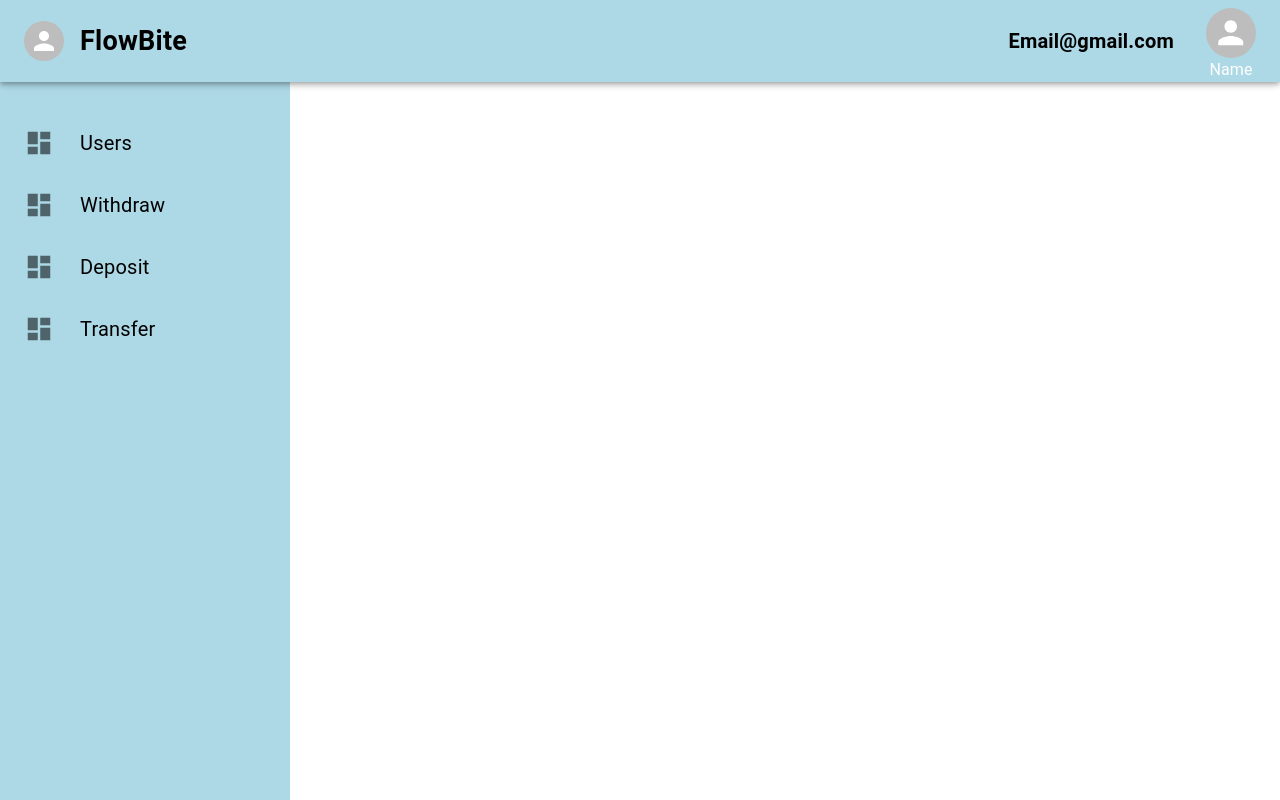
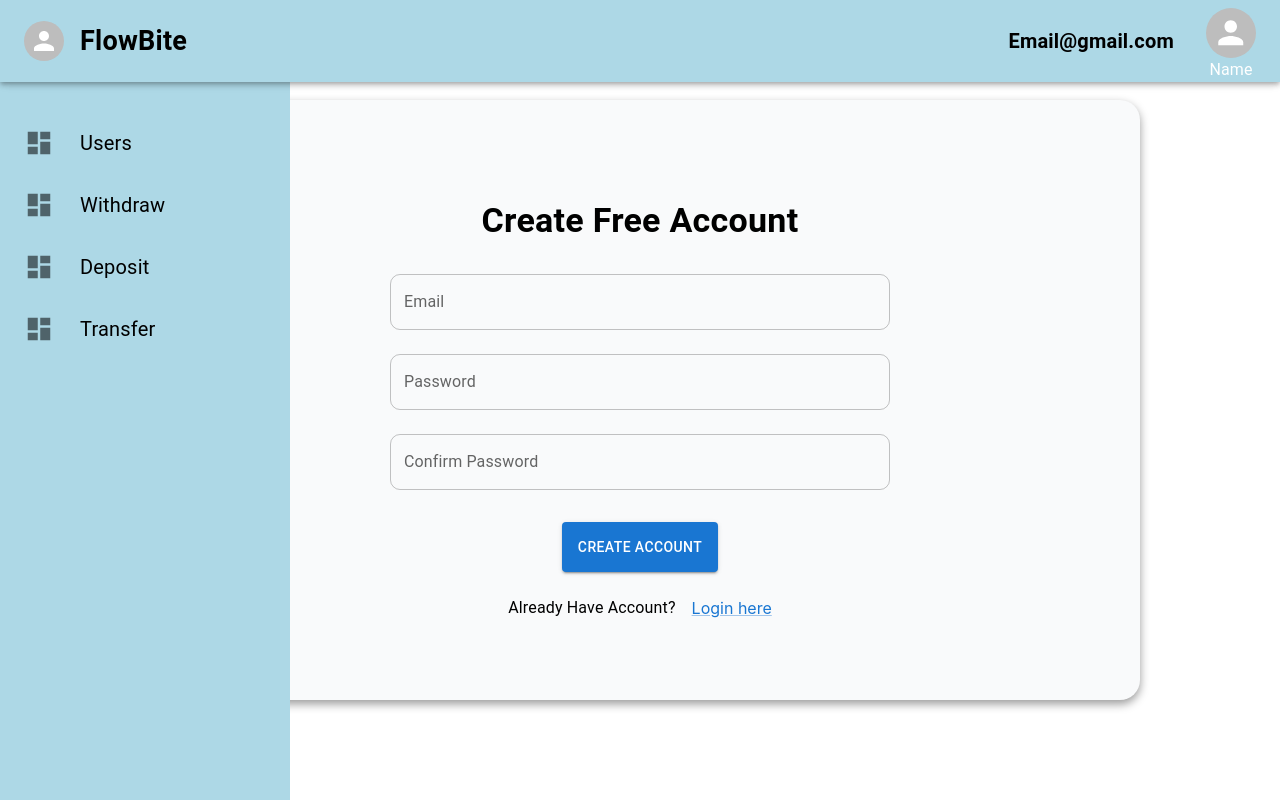
Before and after one commit to saadshahid22339922/e-banking, a React (Create React App) app in the folder frontend/: page /signUp in a window 1280 px wide. Built offline with nearby package versions, Linux system fonts and the light colour scheme.

Commit message:
added-withdraw-deposit-page

```diff
--- a/frontend/package.json
+++ b/frontend/package.json
@@ -5,6 +5,7 @@
   "dependencies": {
     "@emotion/react": "^11.11.1",
     "@emotion/styled": "^11.11.0",
+    "@material-ui/styles": "^4.11.5",
     "@mui/icons-material": "^5.14.1",
     "@mui/material": "^5.14.8",
     "@testing-library/jest-dom": "^5.17.0",
--- a/frontend/src/App.js
+++ b/frontend/src/App.js
@@ -1,5 +1,5 @@
 import * as React from "react";
-import { Header, Sidebar } from "./pages";
+import { Header, Sidebar,SignIn ,SignUp,Withdraw,Deposit} from "./pages";
 
 import { Route, Routes } from "react-router-dom";
 
@@ -10,7 +10,10 @@ function App() {
       <Sidebar/>
 
       <Routes>
-        {/* <Route path="/withdraw" element={<SignIn />}></Route> */}
+        <Route path="/signIn" element={<SignIn />}></Route>
+        <Route path="/signUp" element={<SignUp />}></Route>
+        <Route path="/withdraw" element={<Withdraw />}></Route>
+        <Route path="/deposit" element={<Deposit />}></Route>
       </Routes>
     </div>
   );
--- /dev/null
+++ b/frontend/src/pages/Deposit.jsx
@@ -0,0 +1,93 @@
+import { Box, Button, Input, TextField, Typography } from "@mui/material";
+import CloudUploadIcon from "@mui/icons-material/CloudUpload";
+import { styled } from "@mui/material/styles";
+import React, { useState } from "react";
+
+const VisuallyHiddenInput = styled("input")`
+  clip: rect(0 0 0 0);
+  clip-path: inset(50%);
+  height: 20px;
+  overflow: hidden;
+  position: absolute;
+  bottom: 0;
+  left: 0;
+  white-space: nowrap;
+  width: 1px;
+`;
+
+const Deposit = () => {
+  const [selectedFileName, setSelectedFileName] = useState(""); // State to store selected file name
+
+  // Function to handle file selection
+  const handleFileSelect = (e) => {
+    console.log(e)
+    const fileName = e.target.files[0]?.name || ""; // Get the selected file's name
+
+    setSelectedFileName(fileName); // Update the state with the selected file name
+  };
+
+  return (
+    <Box
+      sx={{
+        width: `calc(100%-290px)`,
+        ml: `290px`,
+        pt: 10,
+        display: "flex",
+        alignItems: "center",
+        justifyContent: "center",
+      }}
+    >
+      <Box
+        sx={{
+          mt: 30,
+          width: "700px",
+          display: "flex",
+          alignItems: "center",
+          flexDirection: "column",
+        }}
+      >
+        <Typography sx={{ fontWeight: "bold", fontSize: "40px" }}>
+          Deposit
+        </Typography>
+        <TextField
+          sx={{
+            width: "100%",
+            mt: 4,
+            "& .MuiOutlinedInput-root": {
+              "& fieldset": {
+                borderRadius: `10px`,
+              },
+            },
+          }}
+          label="Amount"
+          type="number"
+          name="Amount"
+          size="medium"
+        />
+        <Button sx={{mt:2}}
+          component="label"
+          variant="contained"
+          startIcon={<CloudUploadIcon />}
+        >
+          Upload a Image
+          <VisuallyHiddenInput type="file" onChange={handleFileSelect} />
+        </Button>
+        {/* Display the selected file name */}
+        {selectedFileName && (
+          <Typography sx={{ mt: 2 }}>
+            Selected File: {selectedFileName}
+          </Typography>
+        )}
+        <Button
+          type="submit"
+          variant="contained"
+          sx={{width:"150px", mt: 10, height: `50px` ,alignSelf:"end"}}
+        >
+          Submit
+        </Button>
+      </Box>
+    </Box>
+  );
+};
+
+export default Deposit;
--- a/frontend/src/pages/Sidebar.jsx
+++ b/frontend/src/pages/Sidebar.jsx
@@ -24,12 +24,12 @@ const Sidebar = () => {
   return (
     <Box
       sx={{
-        display: `inline-flex`,
+        display: `flex`,
         flexDirection: `column`,
         position: `fixed`,
         width: `290px`,
         bgcolor: `lightblue`,
-        height: `calc(100vh - 60px)`,
+        height: "100vh",
         justifyContent: `space-between`,
         mt: 10,
       }}
--- /dev/null
+++ b/frontend/src/pages/SignIn.jsx
@@ -0,0 +1,105 @@
+import { Box, Button, Link, TextField, Typography } from "@mui/material";
+import React from "react";
+
+const SignIn = () => {
+  return (
+    <form>
+      <Box
+        sx={{
+          display: `flex`,
+          alignItems: `center`,
+          justifyContent: `center`,
+          height: `100vh`,
+          flexDirection: `column`,
+        }}
+      >
+        <Box
+          sx={{
+            display: "flex",
+            width: `1000px`,
+            height: `600px`,
+            border: `solid`,
+            borderRadius: 5,
+            border: `none`,
+            backgroundColor: `rgb(249, 250, 251)`,
+            boxShadow: "0px 4px 10px rgba(0, 0, 0, 0.4)",
+
+          }}
+        >
+          <Box
+            sx={{
+              paddingTop: `150px`,
+              paddingBottom: `150px`,
+              paddingLeft: `50px`,
+              paddingRight: `100px`,
+              display: `flex`,
+              flexDirection: `column`,
+              width: `100%`,
+              alignItems: "center",
+            }}
+          >
+            <Typography
+              variant="h4"
+              sx={{
+                fontWeight: "bold",
+
+                textAlign: "center",
+              }}
+            >
+              Sign in to platform
+            </Typography>
+
+            <TextField
+              sx={{
+                width: "50%",
+                mt: 5,
+                "& .MuiOutlinedInput-root": {
+                  "& fieldset": {
+                    borderRadius: `10px`,
+                  },
+                },
+              }}
+              label="Email"
+              size="medium"
+              name="email"
+            />
+
+            <TextField
+              sx={{
+                width: "50%",
+                mt: 2,
+                "& .MuiOutlinedInput-root": {
+                  "& fieldset": {
+                    borderRadius: `10px`,
+                  },
+                },
+              }}
+              label="Password"
+              type="password"
+              name="password"
+              size="medium"
+            />
+
+            <Box>
+              {" "}
+              <Button
+                type="submit"
+                variant="contained"
+                sx={{ mt: 5, height: `50px` }}
+              >
+                Login to your account
+              </Button>
+            </Box>
+            <Box sx={{ display: "flex", alignItems: "center", mt: 5 }}>
+              {" "}
+              <Typography mr={2}>Not Registered?</Typography>
+              <Link href="#">Create New Account </Link>
+            </Box>
+          </Box>
+        </Box>
+      </Box>
+    </form>
+  );
+};
+
+export default SignIn;
--- /dev/null
+++ b/frontend/src/pages/SignUp.jsx
@@ -0,0 +1,118 @@
+import { Box, Button, Link, TextField, Typography } from "@mui/material";
+import React from "react";
+
+const SignIn = () => {
+  return (
+    <form>
+      <Box
+        sx={{
+          display: `flex`,
+          alignItems: `center`,
+          justifyContent: `center`,
+          height: `100vh`,
+          flexDirection: `column`,
+        }}
+      >
+        <Box
+          sx={{
+            display: "flex",
+            width: `1000px`,
+            height: `600px`,
+            border: `solid`,
+            borderRadius: 5,
+            border: `none`,
+            backgroundColor: `rgb(249, 250, 251)`,
+            boxShadow: "0px 4px 10px rgba(0, 0, 0, 0.4)",
+          }}
+        >
+          <Box
+            sx={{
+              paddingTop: `100px`,
+              paddingBottom: `100px`,
+
+
+              display: `flex`,
+              flexDirection: `column`,
+              alignItems: "center",
+              width: `100%`,
+            }}
+          >
+            <Typography
+              variant="h4"
+              sx={{
+                fontWeight: "bold",
+              }}
+            >
+              Create Free Account
+            </Typography>
+
+            <TextField
+              sx={{
+                width: "50%",
+                mt: 4,
+                "& .MuiOutlinedInput-root": {
+                  "& fieldset": {
+                    borderRadius: `10px`,
+                  },
+                },
+              }}
+              label="Email"
+              name="email"
+              size="medium"
+            />
+
+            <TextField
+              sx={{
+                width: "50%",
+                mt: 3,
+                "& .MuiOutlinedInput-root": {
+                  "& fieldset": {
+                    borderRadius: `10px`,
+                  },
+                },
+              }}
+              label="Password"
+              type="password"
+              name="password"
+              size="medium"
+            />
+
+            <TextField
+              sx={{
+                width: "50%",
+                mt: 3,
+                "& .MuiOutlinedInput-root": {
+                  "& fieldset": {
+                    borderRadius: `10px`,
+                  },
+                },
+              }}
+              label="Confirm Password"
+              type="password"
+              size="medium"
+            />
+
+            <Box>
+              {" "}
+              <Button
+                type="submit"
+                variant="contained"
+                sx={{ mt: 4, height: `50px` }}
+              >
+                Create Account
+              </Button>
+            </Box>
+
+            <Box sx={{ display: "flex", alignItems: "center", mt: 3 }}>
+              {" "}
+              <Typography mr={2}>Already Have Account?</Typography>
+              <Link href="#">Login here </Link>
+            </Box>
+          </Box>
+        </Box>
+      </Box>
+    </form>
+  );
+};
+
+export default SignIn;
--- /dev/null
+++ b/frontend/src/pages/Withdraw.jsx
@@ -0,0 +1,39 @@
+import { Box, Button, TextField, Typography } from '@mui/material'
+import React from 'react'
+
+const Withdraw = () => {
+  return (
+    <Box sx={{ width: `calc(100%-290px)`, ml: `290px`,pt:10,display:"flex",alignItems:"center",justifyContent:"center" }}>
+
+     <Box sx={{mt:30,width:"700px" ,display:"flex",alignItems:"center",flexDirection:"column"}}>
+     <Typography sx={{fontWeight:"bold",fontSize:"40px"}}>Withdraw</Typography>
+     <TextField
+              sx={{
+                width: "100%",
+                mt: 4,
+                "& .MuiOutlinedInput-root": {
+                  "& fieldset": {
+                    borderRadius: `10px`,
+                  },
+                },
+              }}
+              label="Amount"
+              type='number'
+              name="Amount"
+              size="medium"
+            />
+                <Button
+                type="submit"
+                variant="contained"
+                sx={{width:"150px",  mt: 4, height: `50px`,alignSelf:"end" }}
+              >
+                Submit
+              </Button>
+
+     </Box>
+
+        </Box>
+  )
+}
+
+export default Withdraw
--- a/frontend/src/pages/index.js
+++ b/frontend/src/pages/index.js
@@ -1,3 +1,7 @@
 import Header from "./Header"
 import Sidebar from "./Sidebar"
-export  {Header,Sidebar}
+import Withdraw from "./Withdraw"
+import SignIn from "./SignIn"
+import SignUp from "./SignUp"
+import Deposit from "./Deposit"
+export  {Header,Sidebar,Withdraw, SignIn,SignUp,Deposit}
```
Also changed, not shown: 1 other file (tests, documents, lock files or other folders).
